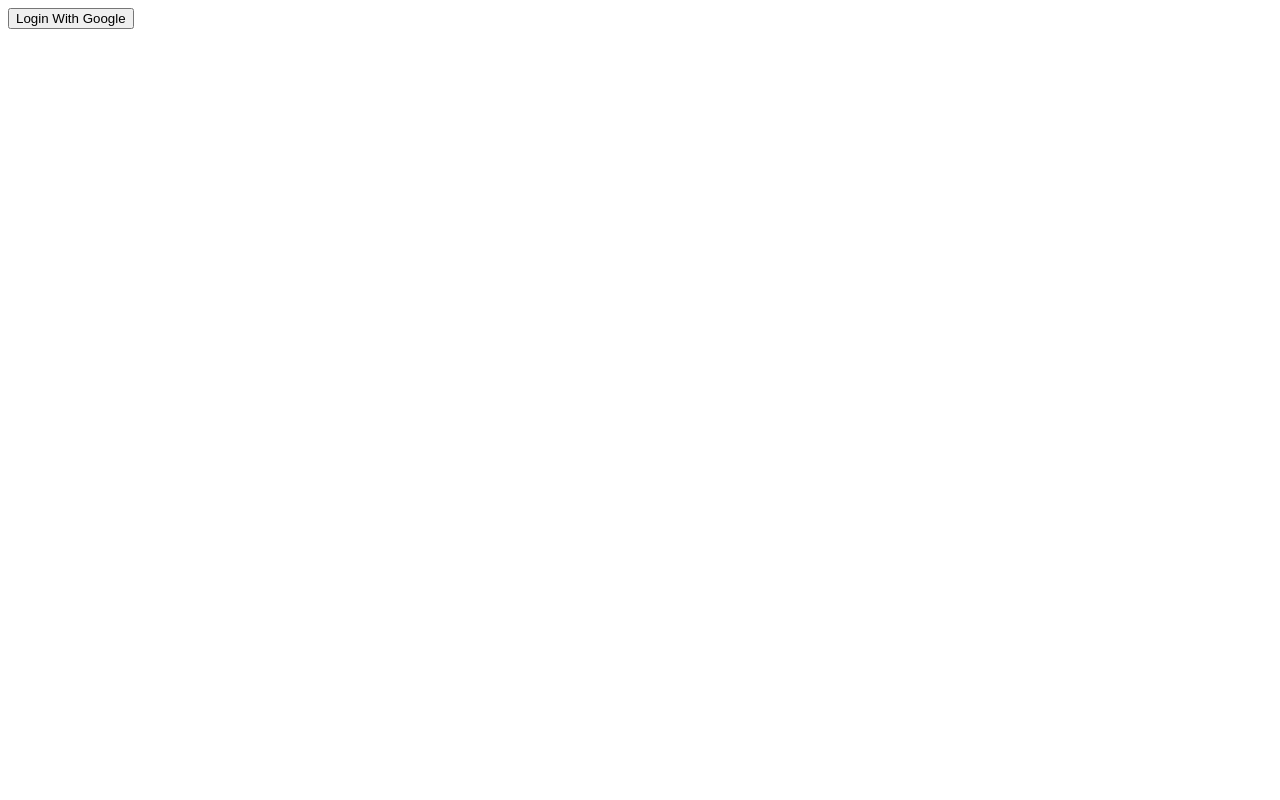
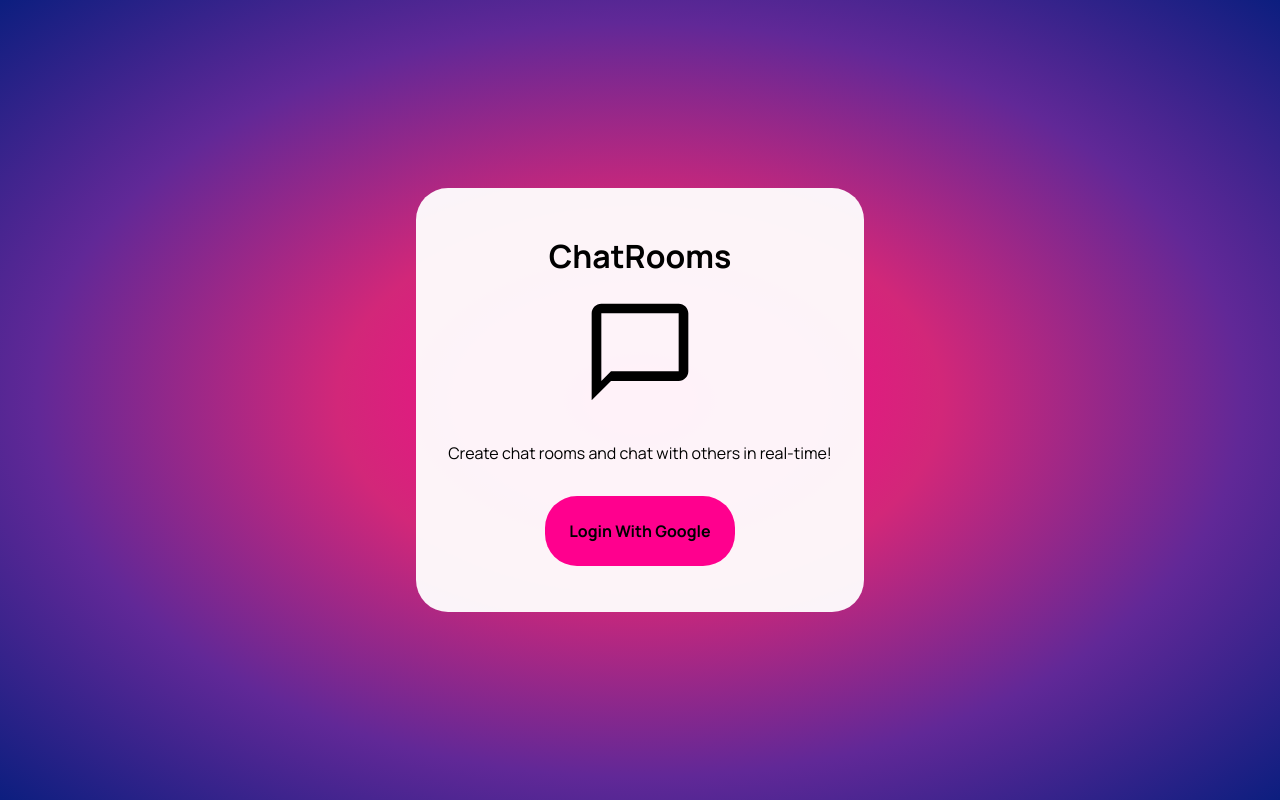
Before and after one commit to jhuang38/chatrooms, a React (Create React App) app: page / in a window 1280 px wide. Built offline with nearby package versions, Linux system fonts and the light colour scheme; no server answers.

Commit message:
styled login page

```diff
--- a/public/index.html
+++ b/public/index.html
@@ -11,6 +11,7 @@
     />
     <link rel="apple-touch-icon" href="%PUBLIC_URL%/logo192.png" />
     <link rel="manifest" href="%PUBLIC_URL%/manifest.json" />
+    <link href="https://fonts.googleapis.com/icon?family=Material+Icons" rel="stylesheet">
     <title>Chatroom</title>
   </head>
   <body>
--- a/src/App.tsx
+++ b/src/App.tsx
@@ -5,19 +5,20 @@
 import {useAuthState} from 'react-firebase-hooks/auth';
 import { userAuth } from './firebase-config';
 import Landing from './Components/Landing';
+import './styles/main.css';
 
 
 const App:FC = () =>  {
   const [user, loading, error] = useAuthState(userAuth);
   return (
-    <>
+    <div className = 'page'>
       <UserContext.Provider value = {{user, loading, error}}>
         <Routes>
           <Route path = '/' element = {user? <Landing/> : <Login/>}/>
         </Routes>
       </UserContext.Provider>
 
-    </>
+    </div>
   );
 }
 
--- a/src/Components/Login.tsx
+++ b/src/Components/Login.tsx
@@ -1,13 +1,17 @@
 import {FC} from 'react';
 import {userAuth, authProvider } from '../firebase-config';
 import {signInWithPopup} from 'firebase/auth';
+import chatIcon from '../assets/chat_icon.svg';
 
 const Login:FC = () => {
     const googleSignIn = () => {
         signInWithPopup(userAuth, authProvider);
     }
     return (
-        <div>
+        <div className = 'login-page'>
+            <h1>ChatRooms</h1>
+            <img src = {chatIcon} alt = 'icon' className = 'login-icon'/>
+            <p>Create chat rooms and chat with others in real-time!</p>
             <button onClick = {googleSignIn}>Login With Google</button>
         </div>
     )
--- a/src/UserContext.ts
+++ b/src/UserContext.ts
@@ -1,9 +1,9 @@
 import { createContext } from "react";
 
-type UserType = {
+interface UserType {
     user?: any,
     loading?: boolean,
-    error?: any
+    error?: Error | null | undefined
 };
 
 export const UserContext = createContext<UserType>({});
--- /dev/null
+++ b/src/styles/_login.scss
@@ -0,0 +1,28 @@
+.login-page {
+    display: flex;
+    background-color: rgba(255, 255, 255, 0.95);
+    flex-direction: column;
+    justify-content: center;
+    align-items: center;
+    border-radius: 2em;
+    padding: 2em;
+    gap: 1em;
+    width: #{"max(30vw, 300px)"};
+    height: #{"min(45vh, 500px)"};
+    h1 {
+        margin: 0;
+    }
+    .login-icon {
+        width: 30%;
+        height: auto;
+    }
+    button {
+        padding: 1.5em;
+        border-radius: 2em;
+        border: none;
+        color: black;
+        background-color: $pink;
+        font-size: 1em;
+        font-weight: bold;
+    }
+}
--- /dev/null
+++ b/src/styles/main.css
@@ -0,0 +1,66 @@
+@import url("https://fonts.googleapis.com/css2?family=Manrope:wght@400;700&display=swap");
+.login-page {
+  display: -webkit-box;
+  display: -ms-flexbox;
+  display: flex;
+  background-color: rgba(255, 255, 255, 0.95);
+  -webkit-box-orient: vertical;
+  -webkit-box-direction: normal;
+      -ms-flex-direction: column;
+          flex-direction: column;
+  -webkit-box-pack: center;
+      -ms-flex-pack: center;
+          justify-content: center;
+  -webkit-box-align: center;
+      -ms-flex-align: center;
+          align-items: center;
+  border-radius: 2em;
+  padding: 2em;
+  gap: 1em;
+  width: max(30vw, 300px);
+  height: min(45vh, 500px);
+}
+
+.login-page h1 {
+  margin: 0;
+}
+
+.login-page .login-icon {
+  width: 30%;
+  height: auto;
+}
+
+.login-page button {
+  padding: 1.5em;
+  border-radius: 2em;
+  border: none;
+  color: black;
+  background-color: #FF008E;
+  font-size: 1em;
+  font-weight: bold;
+}
+
+body {
+  margin: 0;
+}
+
+* {
+  font-family: 'Manrope', sans-serif;
+}
+
+.page {
+  display: -webkit-box;
+  display: -ms-flexbox;
+  display: flex;
+  -webkit-box-align: center;
+      -ms-flex-align: center;
+          align-items: center;
+  -webkit-box-pack: center;
+      -ms-flex-pack: center;
+          justify-content: center;
+  background-image: radial-gradient(#FF008E, #D22779, #612897, #0C1E7F);
+  width: 100vw;
+  height: 100vh;
+  padding: 0;
+}
+/*# sourceMappingURL=main.css.map */
--- /dev/null
+++ b/src/styles/main.scss
@@ -0,0 +1,25 @@
+$pink: #FF008E;
+$maroon: #D22779;
+$purple: #612897;
+$navy: #0C1E7F;
+
+@import url('https://fonts.googleapis.com/css2?family=Manrope:wght@400;700&display=swap');
+@import './_login.scss';
+
+body {
+    margin: 0;
+}
+
+* {
+    font-family: 'Manrope', sans-serif;
+}
+
+.page {
+    display: flex;
+    align-items: center;
+    justify-content: center;
+    background-image: radial-gradient($pink, $maroon, $purple, $navy);
+    width: 100vw;
+    height: 100vh;
+    padding: 0;
+}
```
Also changed, not shown: src/assets/chat_icon.svg (added), 1 other file (tests, documents, lock files or other folders).
